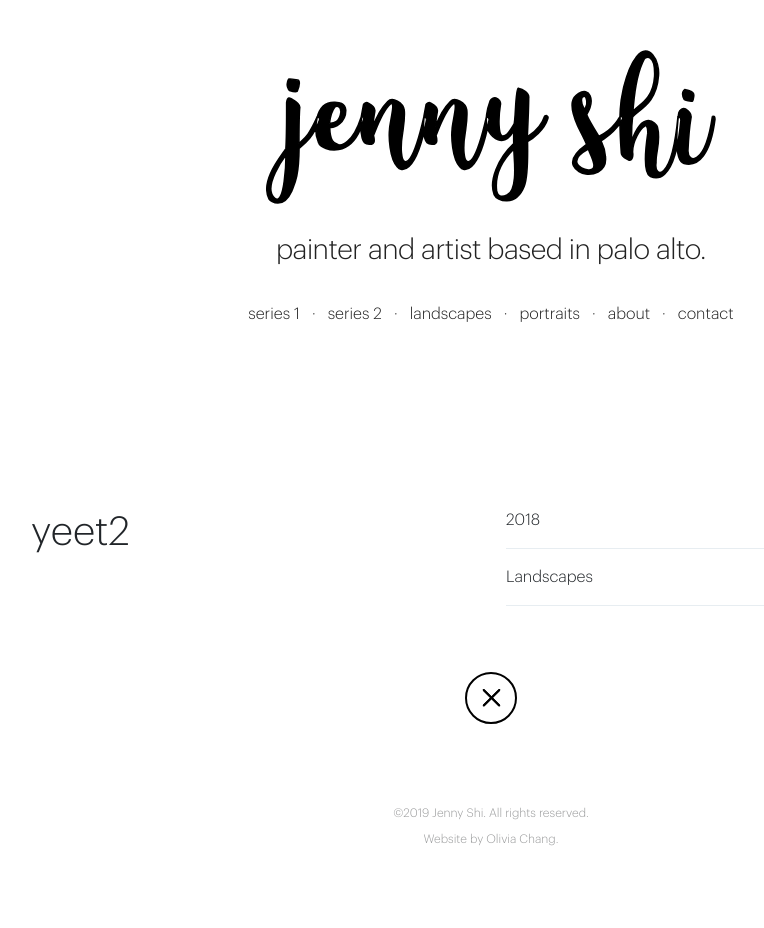
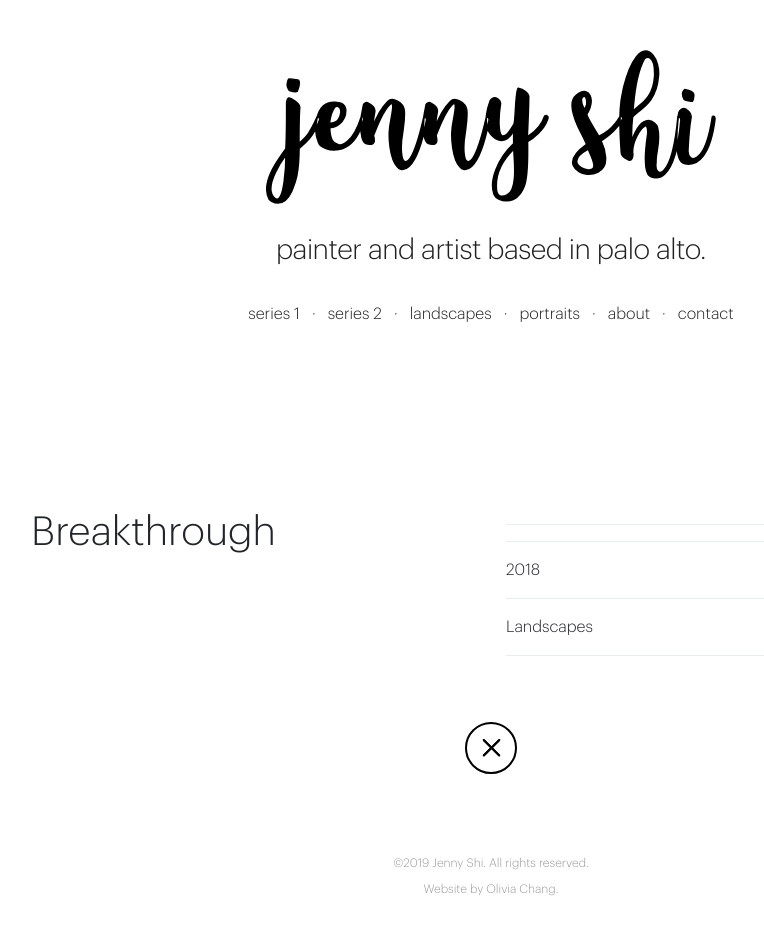
Before and after one commit to oliviachang29/jenny, a Jekyll site: the page built from _projects/yeet2.markdown, in a window 1280 px wide. Shown: the whole page, without its empty margins (149-913 px from the left). Built offline with Jekyll 4.4.1, drawn with Linux system fonts in a browser that asks for light colours; a file with an impossible date is left out; before the commit the page ends 900 px from its top, so only the background shows below that.

Commit message:
Update from Forestry.io Jenny Shi updated _projects/yeet2.markdown

```diff
--- a/_projects/yeet2.markdown
+++ b/_projects/yeet2.markdown
@@ -1,7 +1,11 @@
 ---
-title: yeet2
-date: 2018-10-30 02:07:00 Z
+title: Breakthrough
+date: 2018-10-30T02:07:00.000+00:00
 categories:
 - landscapes
 image: "/uploads/IMG_1460.jpg"
+description: ''
+medium: ''
+style: ''
+
 ---
```
Also changed, not shown: .forestry/front_matter/templates/project.yml.
